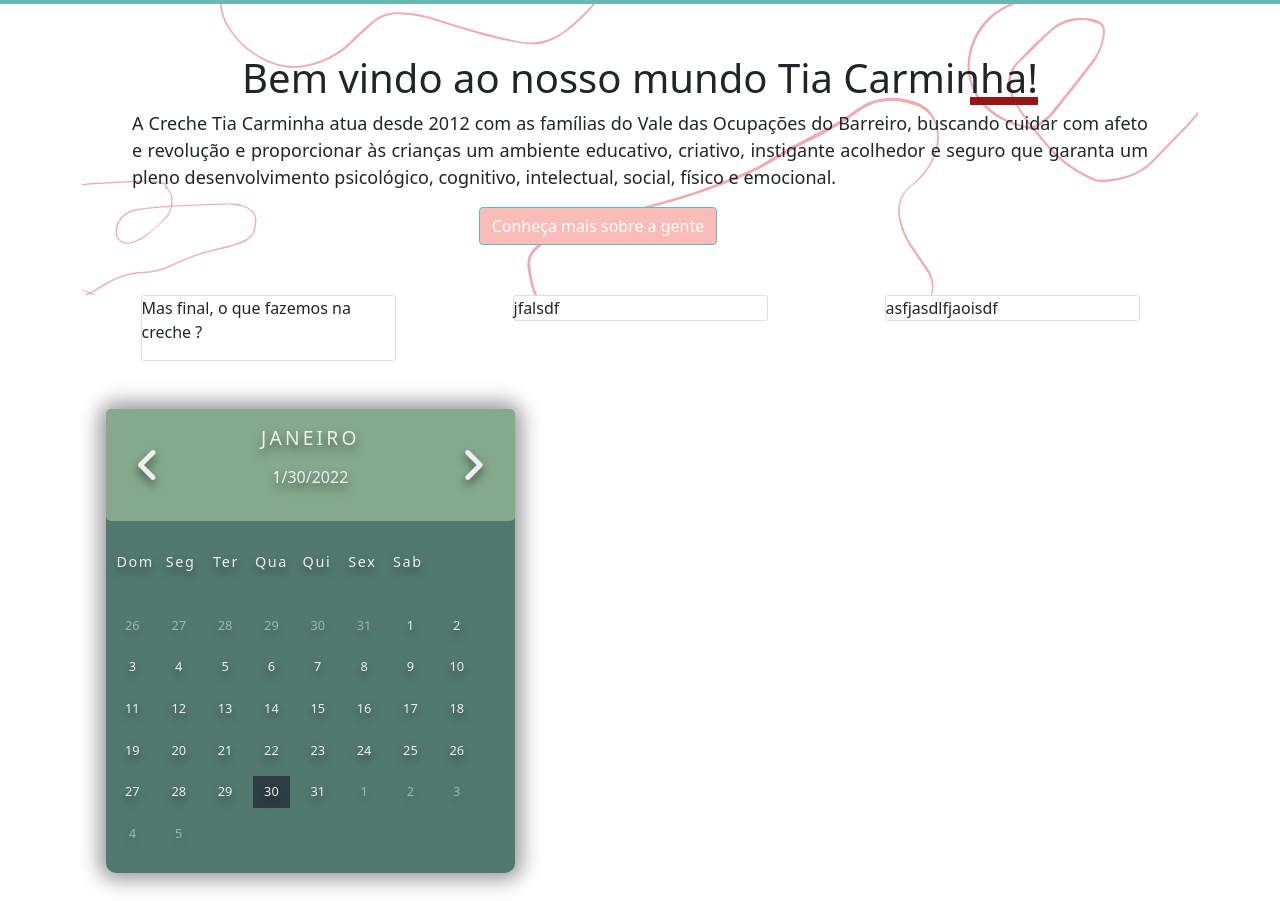
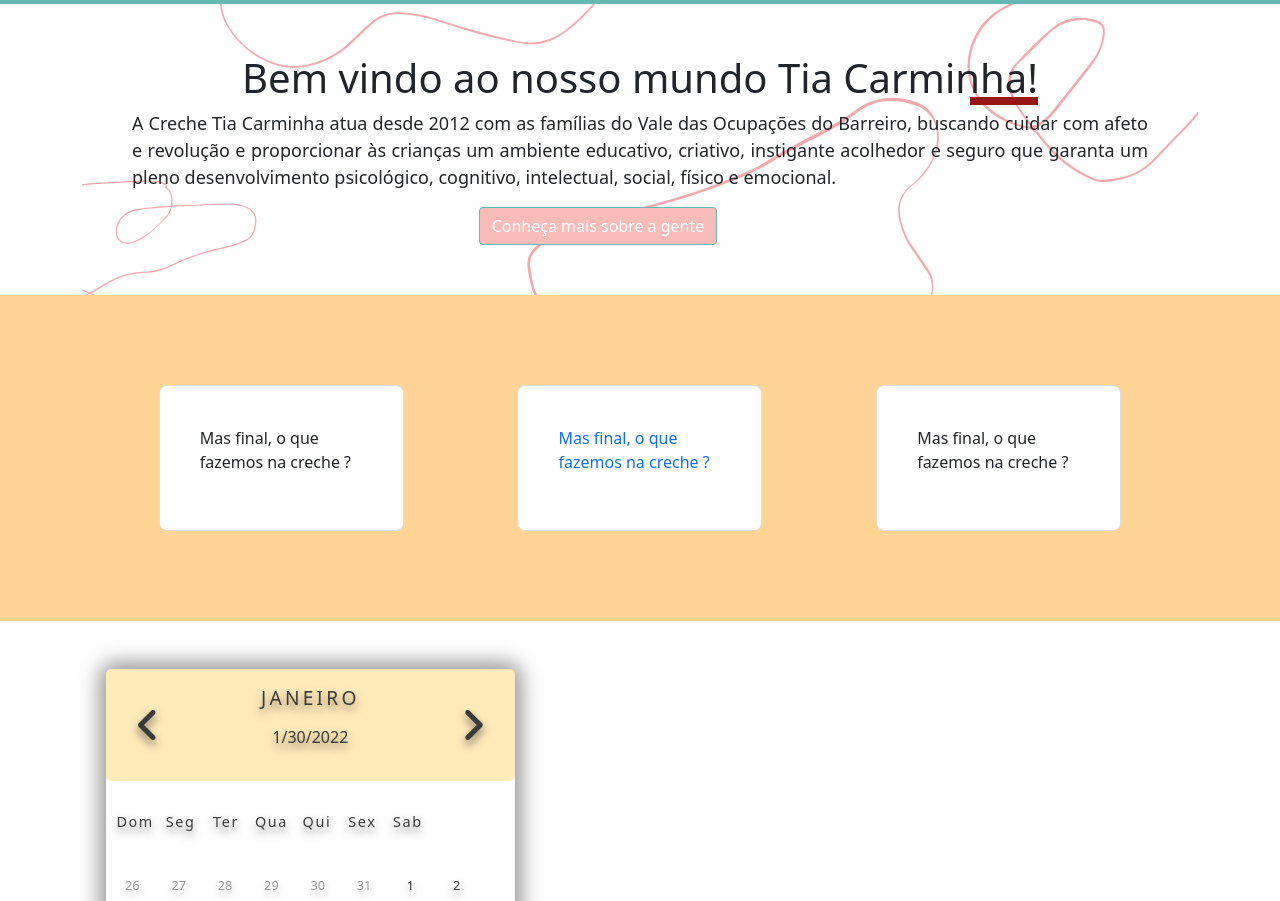
Before and after one commit to lorrayneantonielle/Site-creche, a PHP site: page / in a window 1280 px wide. Shown: the part 560-1461 px from the top of the page. Run offline with PHP 8.4, Linux system fonts and the light colour scheme; grey boxes are pictures that could not be loaded.

Commit message:
cor do calendario

```diff
--- a/css/style/calendario.css
+++ b/css/style/calendario.css
@@ -13,7 +13,7 @@ html {
     width: 100%;
     height: 70vh;
     background-color: #ffffff;
-    color: #eee;
+    color: rgb(59, 59, 59);
     display: flex;
     justify-content: center;
     align-items: center;
@@ -24,7 +24,7 @@ html {
 .calendar {
     width: 45rem;
     height: 29rem;
-    background-color: #52796f;
+    background-color: hsl(0, 0%, 100%);
     box-shadow: 0 0rem 20px 7px rgb(0 0 0 / 40%);
     border-radius: 10px;
     font-size: 15px;
@@ -34,7 +34,7 @@ html {
 .month {
     width: 100%;
     height: 7rem;
-    background-color: #84a98c;
+    background-color: #FFEABA;
     display: flex;
     justify-content: space-between;
     align-items: center;
@@ -116,5 +116,5 @@ html {
 }
 
 .today {
-    background-color: #2f3e46;
+    background-color: #FFEABA;
 }
--- a/css/style/estilo.css
+++ b/css/style/estilo.css
@@ -34,6 +34,22 @@
 .btn-primary:hover {
     background-color:#67b7b3 ;
     border-color: #67b7b3;
+}
+
+/* CARDS */
+.fundo-card {
+    padding:50px;
+    background-color: #ffd494;
+    padding: 90px;
+}
+.card {
+    border-radius: 8px;
+    background-color: #ffffff;
+
+}
+.cards-home {
+    padding: 40px;
+
 }
 
 /* CALENDARIO */
--- a/index.html
+++ b/index.html
@@ -126,7 +126,7 @@
       <!-- FIM DA ÁREA BEM VINDO -->
 
       <!-- CARDS -->
-      <div>
+      <div class="fundo-card">
         <div class="container">
           <div class="row p-0 m-0 d-flex justify-content-around">
             <div class="col-3" >
@@ -137,14 +137,18 @@
               </div>
             </div>
             <div class="col-3" >
-              <div class="card">
-                jfalsdf
-              </div>
+              <a href="nossa-historia.html"><div class="card">
+                <p class="cards-home">
+                  Mas final, o que fazemos na creche ?
+                </p>
+              </div></a>
 
             </div>
             <div class="col-3" >
               <div class="card">
-                asfjasdlfjaoisdf
+                <p class="cards-home">
+                  Mas final, o que fazemos na creche ?
+                </p>
               </div>
 
             </div>
```
